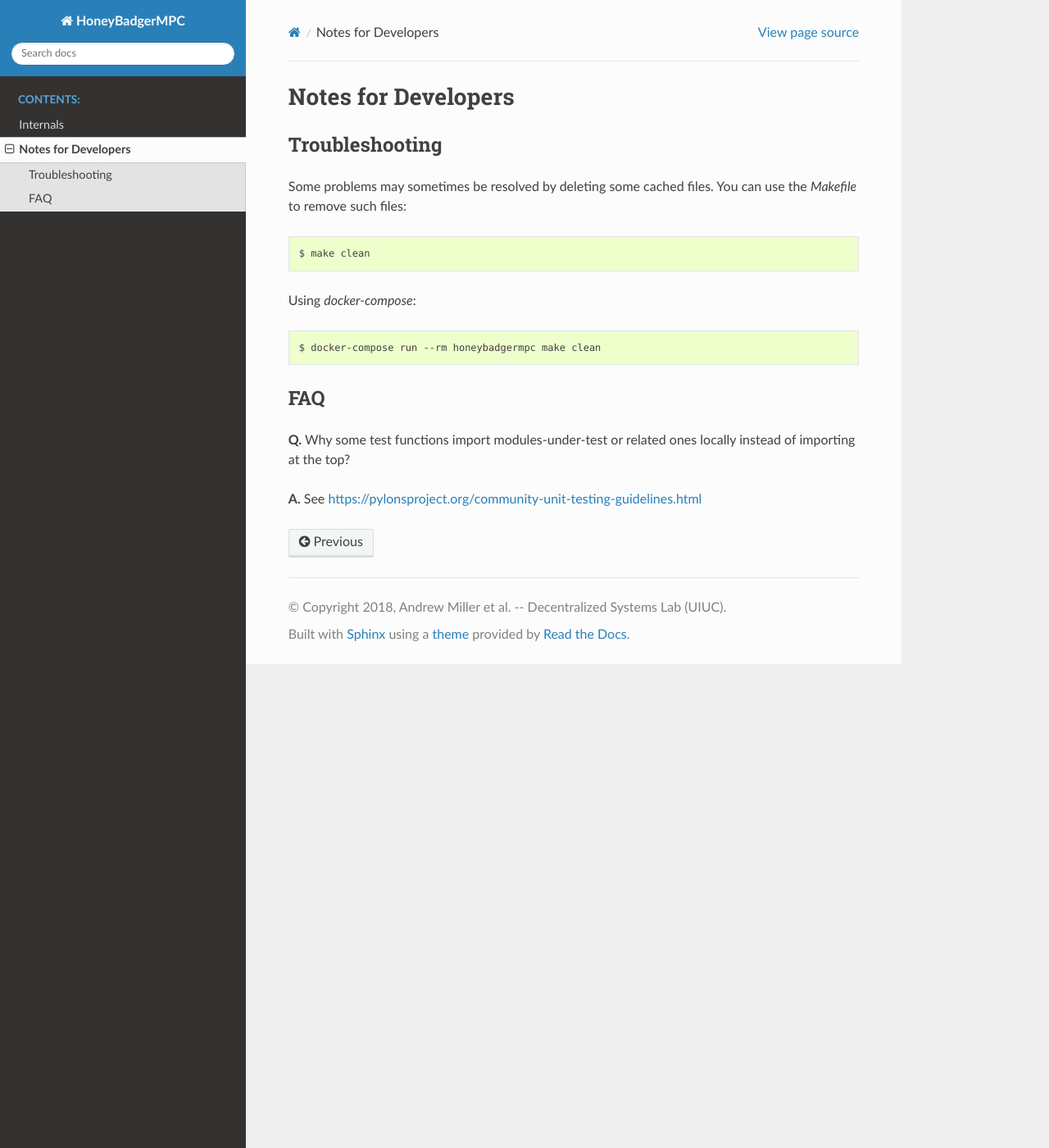
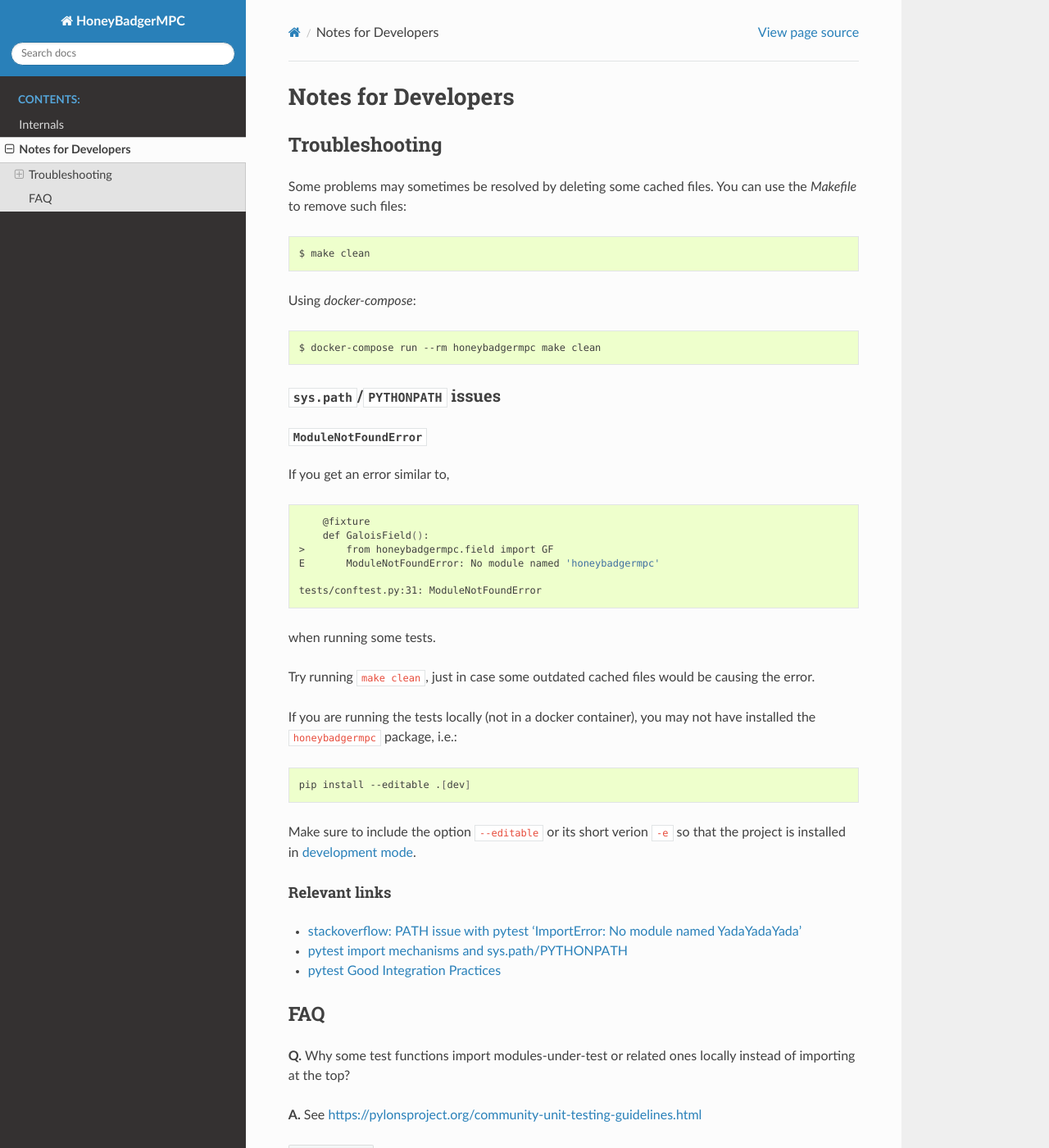
Before and after one commit to initc3/HoneyBadgerMPC, a Sphinx documentation site: the page built from docs/dev.rst, in a window 1280 px wide and 1400 px high. Shown: the whole window at 82% size. Built offline with Sphinx 7.4.7 and the Read the Docs theme 2.0.0, drawn with Linux system fonts in a browser that asks for light colours.

Commit message:
Add troubleshooting help for ModuleNotFoundError (#47)

```diff
--- a/docs/dev.rst
+++ b/docs/dev.rst
@@ -19,6 +19,47 @@ Using `docker-compose`:
     $ docker-compose run --rm honeybadgermpc make clean
 
 
+:py:data:`sys.path`/:py:envvar:`PYTHONPATH` issues
+--------------------------------------------------
+
+:py:exc:`ModuleNotFoundError`
+^^^^^^^^^^^^^^^^^^^^^^^^^^^^^
+If you get an error similar to,
+
+.. code-block:: bash
+
+        @fixture
+        def GaloisField():
+    >       from honeybadgermpc.field import GF
+    E       ModuleNotFoundError: No module named 'honeybadgermpc'
+
+    tests/conftest.py:31: ModuleNotFoundError
+
+when running some tests.
+
+Try running ``make clean``, just in case some outdated cached files would be
+causing the error.
+
+If you are running the tests locally (not in a docker container), you
+may not have installed the ``honeybadgermpc`` package, i.e.:
+
+.. code-block:: bash
+
+    pip install --editable .[dev]
+
+Make sure to include the option ``--editable`` or its short verion ``-e`` so
+that the project is installed in `development mode`_.
+
+Relevant links
+^^^^^^^^^^^^^^
+* `stackoverflow: PATH issue with pytest 'ImportError: No module named YadaYadaYada'
+  <https://stackoverflow.com/questions/10253826/path-issue-with-pytest-importerror-no-module-named-yadayadayada>`_
+* `pytest import mechanisms and sys.path/PYTHONPATH
+  <https://docs.pytest.org/en/latest/pythonpath.html>`_
+* `pytest Good Integration Practices
+  <https://docs.pytest.org/en/latest/goodpractices.html>`_
+
+
 FAQ
 ===
 
@@ -26,3 +67,6 @@ FAQ
 instead of importing at the top?
 
 **A.** See https://pylonsproject.org/community-unit-testing-guidelines.html
+
+
+.. _development mode: https://packaging.python.org/tutorials/installing-packages/#installing-from-a-local-src-tree
```
